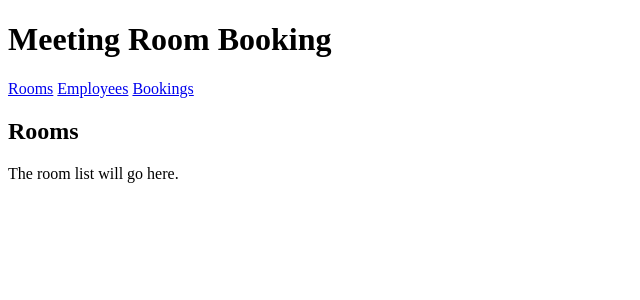
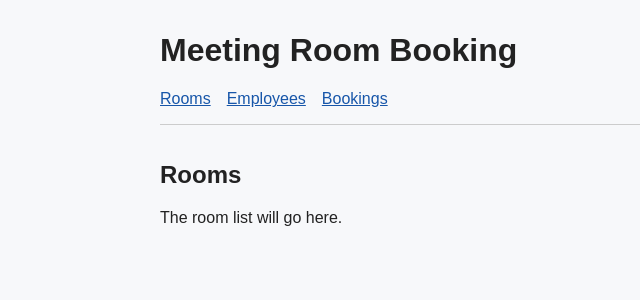
Before and after one commit to XanderChung/intern-meeting-room-booking-system, a FastAPI app: page /rooms in a window 1280 px wide. Shown: the top 300 px of the page, without its empty margins (0-640 px from the left). Run offline with FastAPI, Linux system fonts and the light colour scheme.

Commit message:
Add static styling and notices
Mount the static files directory and add a shared stylesheet for the app. Update the base template to render success and error notice banners, improving the UI and user feedback across pages.

```diff
--- a/main.py
+++ b/main.py
@@ -1,8 +1,10 @@
 from fastapi import FastAPI, Request
 from fastapi.responses import HTMLResponse, RedirectResponse
 from fastapi.templating import Jinja2Templates
+from fastapi.staticfiles import StaticFiles
 
 app = FastAPI()
+app.mount("/static", StaticFiles(directory="static"), name="static")
 templates = Jinja2Templates(directory="templates")
 
 @app.get("/", include_in_schema=False)
--- /dev/null
+++ b/static/styles.css
@@ -0,0 +1,39 @@
+body {
+    max-width: 960px;
+    margin: 2rem auto;
+    padding: 0 1rem;
+    color: #222;
+    background: #f7f8fa;
+    font-family: Arial, sans-serif;
+}
+
+header {
+    padding-bottom: 1rem;
+    border-bottom: 1px solid #ccc;
+}
+
+nav {
+    display: flex;
+    gap: 1rem;
+}
+
+a {
+    color: #1756a9;
+}
+
+main {
+    padding-top: 1rem;
+}
+.notice {
+    padding: 0.75 rem 1rem;
+    margin-bottom: 1rem 0;
+    border-radius: 4px;
+}
+.notice--success {
+    color: #155724;
+    background-color: #d4edda;
+}
+.notice--error {
+    color: #721c24;
+    background-color: #f8d7da;
+}
--- a/templates/base.html
+++ b/templates/base.html
@@ -1,6 +1,7 @@
 <!doctype html>
 <html lang="en">
 <head>
+    <link rel="stylesheet" href="{{ url_for('static', path='styles.css') }}">
     <meta charset="utf-8">
     <title>{% block title %}Meeting Room Booking{% endblock %}</title>
 </head>
@@ -15,6 +16,18 @@
     </header>
 
     <main>
+        {% if success_message %}
+            <div class="notice notice-success" role="status">
+                {{ success_message }}
+            </div>
+        {% endif %}
+
+        {% if error_message %}
+            <div class="notice notice-error" role="alert">
+                {{ error_message }}
+            </div>
+        {% endif %}
+
         {% block content %}{% endblock %}
     </main>
 </body>
```
